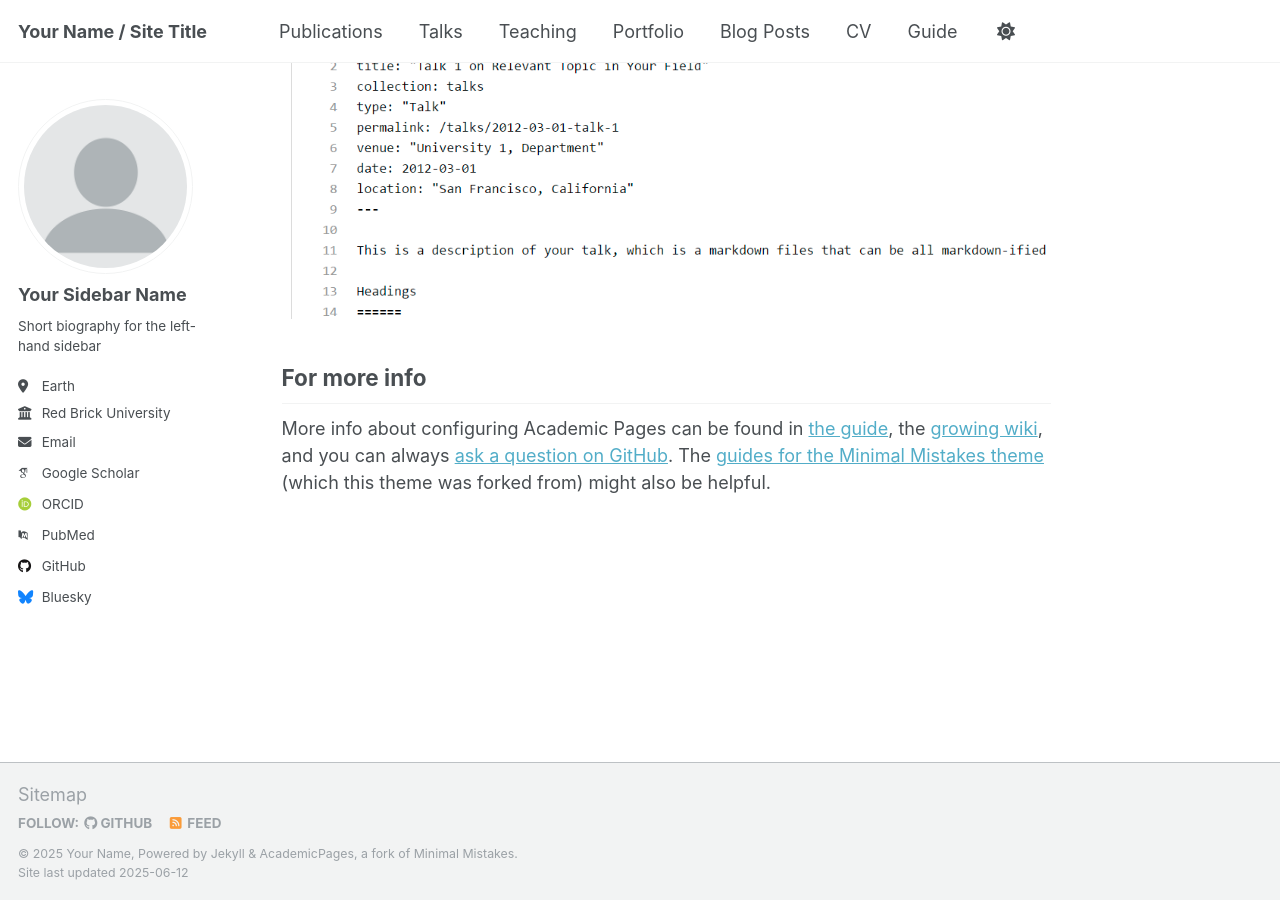
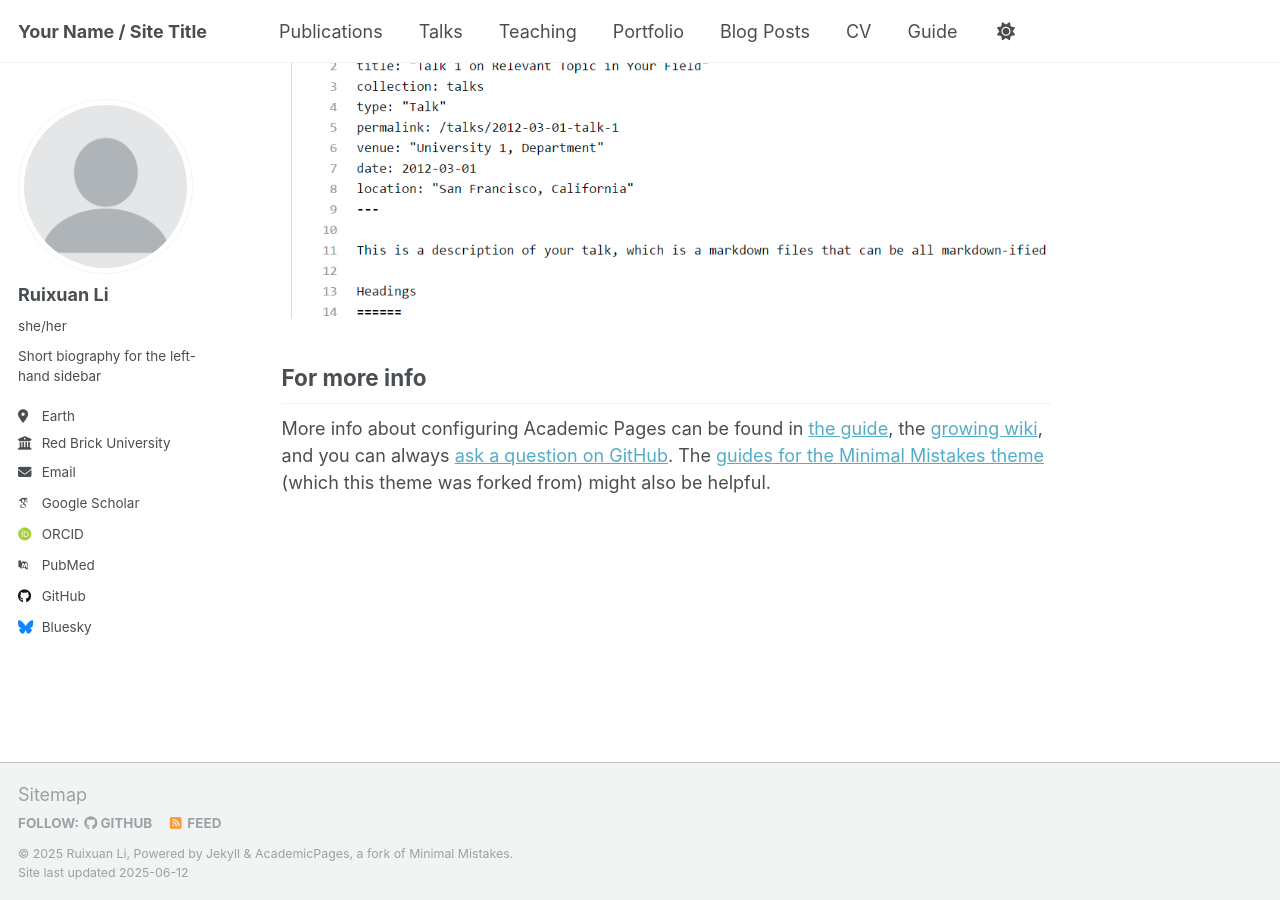
Before and after one commit to Li-Ruixuan/Li-Ruixuan.github.io, a Jekyll site: the page built from _pages/about.md, in a window 1280 px wide and 900 px high, scrolled down 1499 px. Built offline with Jekyll 4.4.1, drawn with Linux system fonts in a browser that asks for light colours; some web fonts are replaced.

Commit message:
Update _config.yml

```diff
--- a/_config.yml
+++ b/_config.yml
@@ -11,7 +11,7 @@ locale                   : "en-US"
 site_theme               : "default"
 title                    : "Your Name / Site Title"
 title_separator          : "-"
-name                     : &name "Your Name"
+name                     : &name "Ruixuan Li"
 description              : &description "personal description"
 url                      : https://academicpages.github.io # the base hostname & protocol for your site e.g. "https://[your GitHub username].github.io" or if you already have some other page hosted on Github then use "https://[your GitHub username].github.io/[Your Repo Name]"
 baseurl                  : "" # the subpath of your site, e.g. "/blog"
@@ -23,8 +23,8 @@ repository               : "academicpages/academicpages.github.io"
 author:
   # Biographic information
   avatar           : "profile.png"
-  name             : "Your Sidebar Name"
-  pronouns         : # example: "she/her"
+  name             : "Ruixuan Li"
+  pronouns         :  "she/her"
   bio              : "Short biography for the left-hand sidebar"
   location         : "Earth"
   employer         : "Red Brick University"
@@ -34,9 +34,9 @@ author:
   # Academic websites
   academia         : # URL
   arxiv            : # URL - Update with the correct link to your profile
-  googlescholar    : "https://scholar.google.com/citations?user=PS_CX0AAAAAJ"
+  googlescholar    : "https://scholar.google.com/citations?user=O6rX1iYAAAAJ&hl=en"
   impactstory      : # URL
-  orcid            : "http://orcid.org/yourorcidurl"
+  orcid            : "https://orcid.org/0000-0003-2882-8398"
   semantic         : # URL
   pubmed           : "https://www.ncbi.nlm.nih.gov/pubmed/?term=john+snow"
   researchgate     : # URL
```
